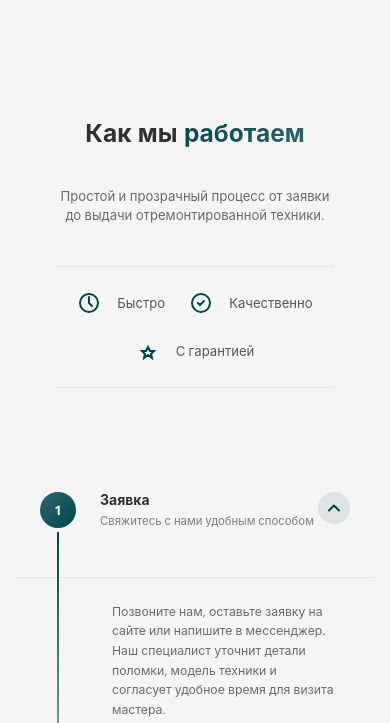
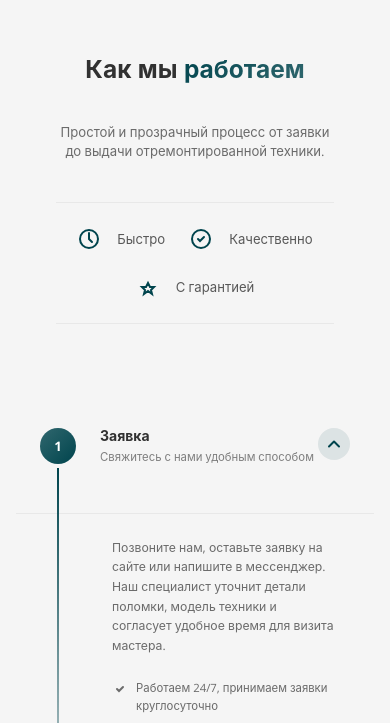
Before and after one commit to ToriHever/OPTIMA, an Angular app in the folder optima-service-angular/: page / in a window 390 px wide. Shown: the part 8941-9664 px from the top of the page. Built offline with nearby package versions, Linux system fonts and the light colour scheme.

Commit message:
Уменьшены отступы

```diff
--- a/optima-service-angular/src/app/features/home/components/work-process/work-process.scss
+++ b/optima-service-angular/src/app/features/home/components/work-process/work-process.scss
@@ -284,6 +284,9 @@
 }
 
 @media (max-width: 1024px) {
+  .process-section {
+    padding: 0;
+  }
   .process-layout {
     display: flex;
     flex-direction: column-reverse;
@@ -322,9 +325,6 @@
 }
 
 @media (max-width: 768px) {
-  .process-section {
-    padding: $spacing-xl 0;
-  }
 
   .section-title {
     font-size: 2rem;
```
